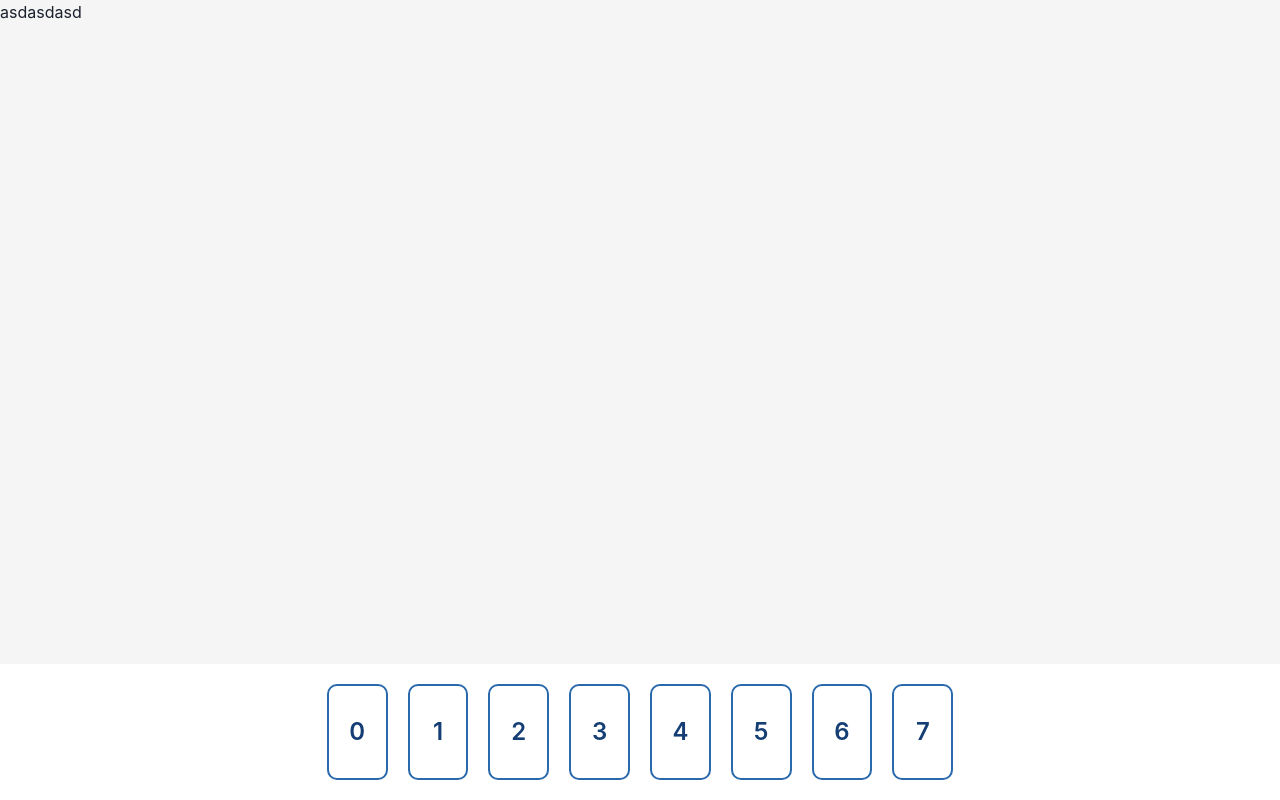
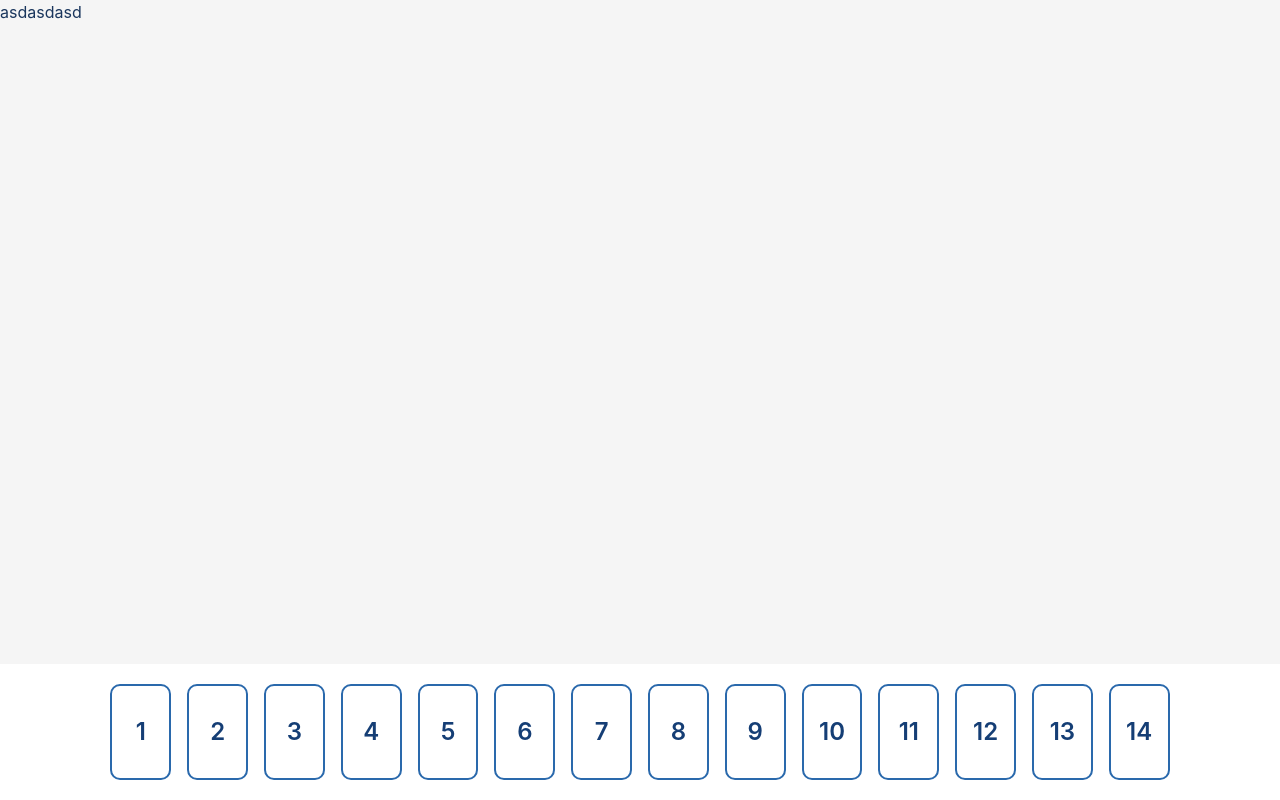
Before and after one commit to virtorodrigues/planning-poker, a Next.js app: page /game in a window 1280 px wide. Built offline with nearby package versions, Linux system fonts and the light colour scheme.

Commit message:
refactory list of cards to choose

```diff
--- a/src/components/Card.tsx
+++ /dev/null
@@ -1,26 +0,0 @@
-import { Box, Button, Flex, Text } from "@chakra-ui/react"
-
-type CardProps = {
-  showed: boolean;
-  score: number;
-}
-
-export function Card({ showed, score }: CardProps) {
-  return (
-    <Box py={5}>
-      <Button
-        justifyContent="center"
-        alignItems="center"
-        h={"6rem"}
-        w={"3.8rem"}
-        border={"2px"}
-        borderColor="brand.700"
-        borderRadius={10}
-        bg="transparent"
-      >
-        <Text color="brand.800" fontWeight="semibold" fontSize={24}>{score}</Text>
-      </Button >
-
-    </Box>
-  )
-}
--- /dev/null
+++ b/src/components/CardToChoose.tsx
@@ -0,0 +1,30 @@
+import { Box, Button, Text } from "@chakra-ui/react"
+import { CardToChooseProps } from "../core/types"
+
+export function CardToChoose({ score, active, handleActiveCard }: CardToChooseProps) {
+  return (
+    <Box py={5} as="li" display="inline-block">
+      <Button
+        onClick={() => handleActiveCard(score)}
+        h={"6rem"}
+        w={"3.8rem"}
+        border={"2px"}
+        borderColor="brand.700"
+        borderRadius={10}
+        bg="transparent"
+        marginX={2}
+        color={active ? "white" : "brand.800"}
+        transform={active ? 'translateY(-7px)' : ''}
+        backgroundColor={active ? "brand.700" : ""}
+        boxShadow="none !important"
+
+        _hover={{
+          transform: active ? 'translateY(-7px)' : 'translateY(-2px)',
+          backgroundColor: active ? "brand.700" : "blue.50",
+        }}
+      >
+        <Text fontWeight="semibold" fontSize={24}>{score}</Text>
+      </Button >
+    </Box >
+  )
+}
--- /dev/null
+++ b/src/components/ListOfCards.tsx
@@ -0,0 +1,55 @@
+import { Box } from '@chakra-ui/react'
+import { useState } from 'react';
+import { CardToChoose } from './CardToChoose'
+
+export function ListOfCards() {
+  const [cards, setCards] = useState([
+    { active: false, score: 1 },
+    { active: false, score: 2 },
+    { active: false, score: 3 },
+    { active: false, score: 4 },
+    { active: false, score: 5 },
+    { active: false, score: 6 },
+    { active: false, score: 7 },
+    { active: false, score: 8 },
+    { active: false, score: 9 },
+    { active: false, score: 10 },
+    { active: false, score: 11 },
+    { active: false, score: 12 },
+    { active: false, score: 13 },
+    { active: false, score: 14 },
+  ]);
+
+  const handleActiveCard = (score: number) => {
+    const newCards = cards.map(card => card.score === score || card.active
+      ? { ...card, active: !card.active }
+      : card
+    );
+
+    setCards(newCards)
+  }
+
+  return (
+    <Box position="fixed" bottom="0" left="0" right="0" bg="white">
+      <Box
+        as="ul"
+        overflowY={"hidden"}
+        overflowX={"auto"}
+        paddingX={10}
+        whiteSpace={'nowrap'}
+        width={"100%"}
+        listStyleType={"none"}
+        textAlign="center"
+      >
+        {cards.map((card, index) => (
+          <CardToChoose
+            key={index}
+            active={card.active}
+            score={card.score}
+            handleActiveCard={handleActiveCard}
+          />
+        ))}
+      </Box >
+    </Box>
+  )
+}
--- /dev/null
+++ b/src/core/types.ts
@@ -0,0 +1,5 @@
+export type CardToChooseProps = {
+  active: boolean;
+  score: number;
+  handleActiveCard: (score: number) => void;
+}
--- a/src/pages/game.tsx
+++ b/src/pages/game.tsx
@@ -1,47 +1,16 @@
-import { Button, Flex, Box, GridItem, Heading, SimpleGrid, Stack, HStack } from '@chakra-ui/react'
+import { Flex } from '@chakra-ui/react'
 import type { NextPage } from 'next'
-import { Card } from '../components/Card'
-
-const cards = [
-  { showed: false, score: 0 },
-  { showed: false, score: 0 },
-  { showed: false, score: 0 },
-  { showed: false, score: 0 },
-  { showed: false, score: 0 },
-  { showed: false, score: 0 },
-  { showed: false, score: 0 },
-  { showed: false, score: 0 },
-
-];
-
-type CardProps = {
-  showed: boolean;
-  score: number;
-};
-
-const justifyContentType = cards.length > 8 ? "flex-start" : "center";
+import { ListOfCards } from '../components/ListOfCards';
 
 const Landing: NextPage = () => {
+
   return (
-    <Flex bg="whitesmoke" h="100vh" direction="column" >
+    <Flex h="100vh" direction="column" >
       <Flex >
         asdasdasd
       </Flex>
-      <Box bg="white" bottom={"0"} overflow={"auto"} position={"fixed"} >
-        <HStack
-          spacing={5}
-          width={"100vw"}
-          d="flex"
-          paddingX={10}
-          isInline
-          wrap={'nowrap'}
-          justifyContent={["flex-start", "flex-start", justifyContentType]}
-        >
-          {cards.map((card: CardProps, index) => (
-            <Card key={index} showed={card.showed} score={index} />
-          ))}
-        </HStack >
-      </Box>
+
+      <ListOfCards />
     </Flex>
   )
 }
--- a/src/styles/theme.ts
+++ b/src/styles/theme.ts
@@ -13,4 +13,14 @@ const colors = {
   },
 }
 
-export const theme = extendTheme({ colors })
+const styles = {
+  global: {
+    body: {
+      bg: 'whitesmoke',
+      color: 'brand.900',
+    }
+  }
+}
+
+
+export const theme = extendTheme({ colors, styles })
```
